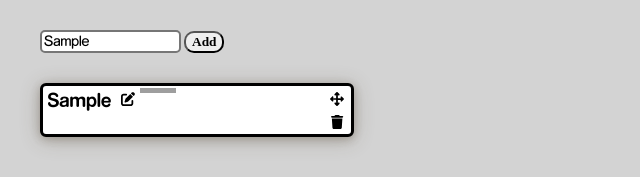
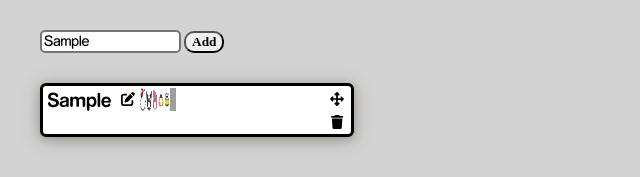
Before and after one commit to m-saylor/post-it-notes-app, a React (Vite) app: page / in a window 1280 px wide. Both pictures are taken after typing "Sample" into the empty fields and a click on the button "Add". Shown: the top 177 px of the page, without its empty margins (0-640 px from the left). Built offline with nearby package versions, Linux system fonts and the light colour scheme; grey boxes are pictures that could not be loaded; a web font is replaced by a local one.

Commit message:
edit button alignment

```diff
--- a/src/components/note_item.jsx
+++ b/src/components/note_item.jsx
@@ -97,19 +97,19 @@ function NoteItem({ notes, setNotes, id }) {
     >
       <div className="note">
         <div className="note-header">
-          <h3>{note.title}</h3>
-          <FontAwesomeIcon className="edit-button" icon={faPenToSquare} size="sm" style={{ color: '#000000' }} onClick={onEdit} />
-          <div className="sanrio-color-icons">
-            <img alt="" src="media/head-hello-kitty.png" />
-            <img alt="" src="media/head-kuromi.png" />
-            <img alt="" src="media/head-my-melody.png" />
-            <img alt="" src="media/head-pompompurin.png" />
-            <img alt="" src="media/head-keroppi.png" />
-            <img alt="" src="media/head-tuxeo-sam.png" />
+          <div className="left-container">
+            <h3>{note.title}</h3>
+            <FontAwesomeIcon className="edit-button" icon={faPenToSquare} size="sm" style={{ color: '#000000' }} onClick={onEdit} />
+            <div className="sanrio-color-icons">
+              <img alt="" src="src/media/head-hello-kitty.png" />
+              <img alt="" src="src/media/head-kuromi.png" />
+              <img alt="" src="src/media/head-my-melody.png" />
+              <img alt="" src="src/media/head-pompompurin.png" />
+              <img alt="" src="src/media/head-keroppi.png" />
+              <img alt="" src="src/media/head-tuxeo-sam.png" />
+            </div>
           </div>
-          <div className="top-right-icons">
-            <FontAwesomeIcon className="move-button" icon={faArrowsUpDownLeftRight} size="sm" />
-          </div>
+          <FontAwesomeIcon className="move-button" icon={faArrowsUpDownLeftRight} size="sm" />
         </div>
         <ReactMarkdown className="note-img">{note.img || ''}</ReactMarkdown>
         <ReactMarkdown className="note-text">{note.text || ''}</ReactMarkdown>
--- a/src/style.scss
+++ b/src/style.scss
@@ -100,8 +100,13 @@ body, html {
     display: flex;
     flex-direction: row;
     align-items: flex-start;
+    justify-content: space-between;
     width: 100%;
     margin: 1px 0.5px 1px 0.5px;
+  }
+
+  .left-container {
+    display: flex;
   }
 
   .sanrio-color-icons {
```
